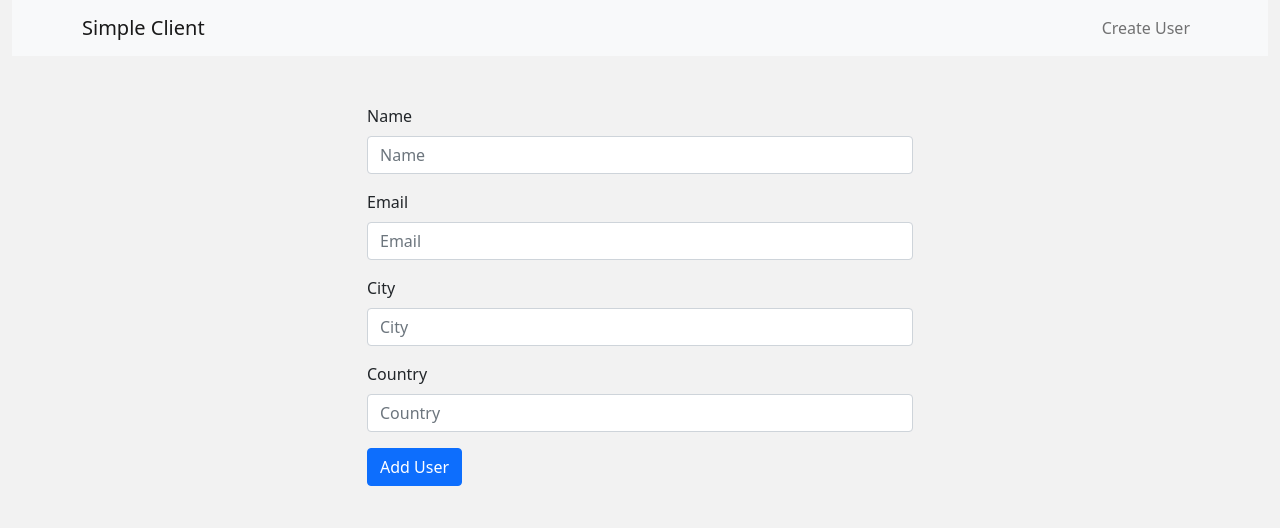
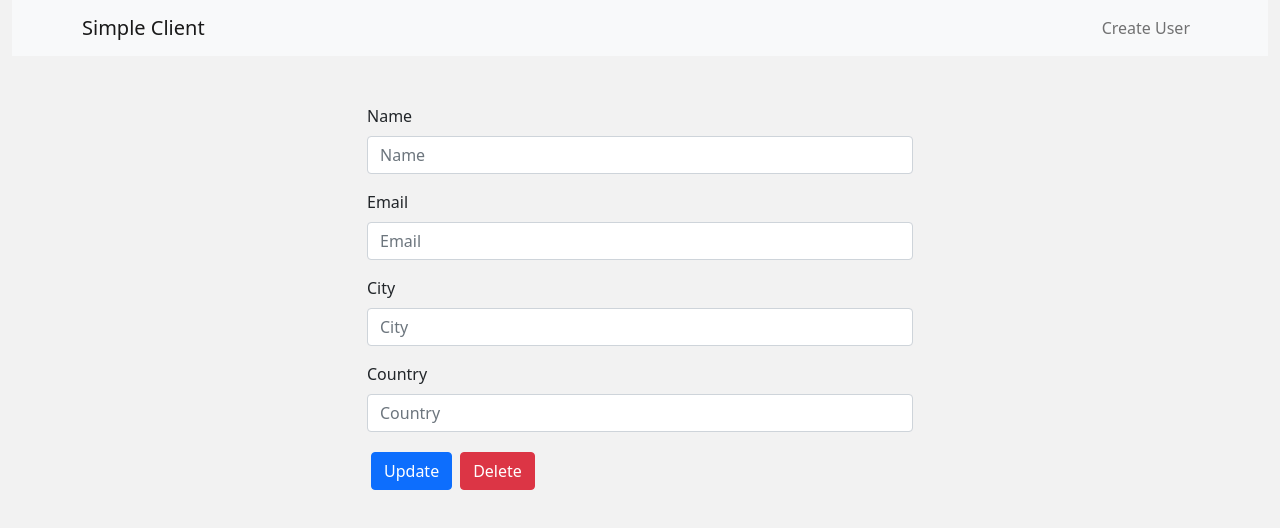
Before and after one commit to pH-7/ProjectU-react-client, a React (Create React App) app: page /edit/1 in a window 1280 px wide. Shown: the top 528 px of the page. Built offline with nearby package versions, Linux system fonts and the light colour scheme; no server answers.

Commit message:
Adding "Remove User" button in EditUser component

```diff
--- a/src/components/user/EditUser.jsx
+++ b/src/components/user/EditUser.jsx
@@ -3,7 +3,7 @@ import Layout from "../layout/Layout";
 import React from "react";
 import { useEffect, useState } from "react";
 import { Button, Card, Col, Form, Row } from "react-bootstrap";
-import { useParams } from "react-router-dom";
+import { NavLink, useParams } from "react-router-dom";
 import { toast } from "react-toastify";
 
 const EditUser = () => {
@@ -13,13 +13,17 @@ const EditUser = () => {
   const [email, setEmail] = useState("");
   const [city, setCity] = useState("");
   const [country, setCountry] = useState("");
+  const [id, setId] = useState(null);
 
   const initializeUser = async () => {
-    const response = await userService.retrieveUser(userId);
-    setName(response.name);
-    setEmail(response.email);
-    setCity(response.city);
-    setCountry(response.country);
+    const user = await userService.retrieveUser(userId);
+
+    // Assign the values to their states
+    setName(user.name);
+    setEmail(user.email);
+    setCity(user.city);
+    setCountry(user.country);
+    setId(user.id);
   };
 
   useEffect(() => {
@@ -99,8 +103,22 @@ const EditUser = () => {
               />
             </Form.Group>
 
-            <Button variant="primary" type="submit" onClick={submitForm}>
-              Add User
+            <Button
+              variant="primary"
+              type="submit"
+              onClick={submitForm}
+              className="m-lg-1"
+            >
+              Update
+            </Button>
+
+            <Button
+              variant="danger"
+              as={NavLink}
+              to={`/remove/${id}`}
+              className="m-lg-1"
+            >
+              Delete
             </Button>
           </Form>
         </Col>
```
